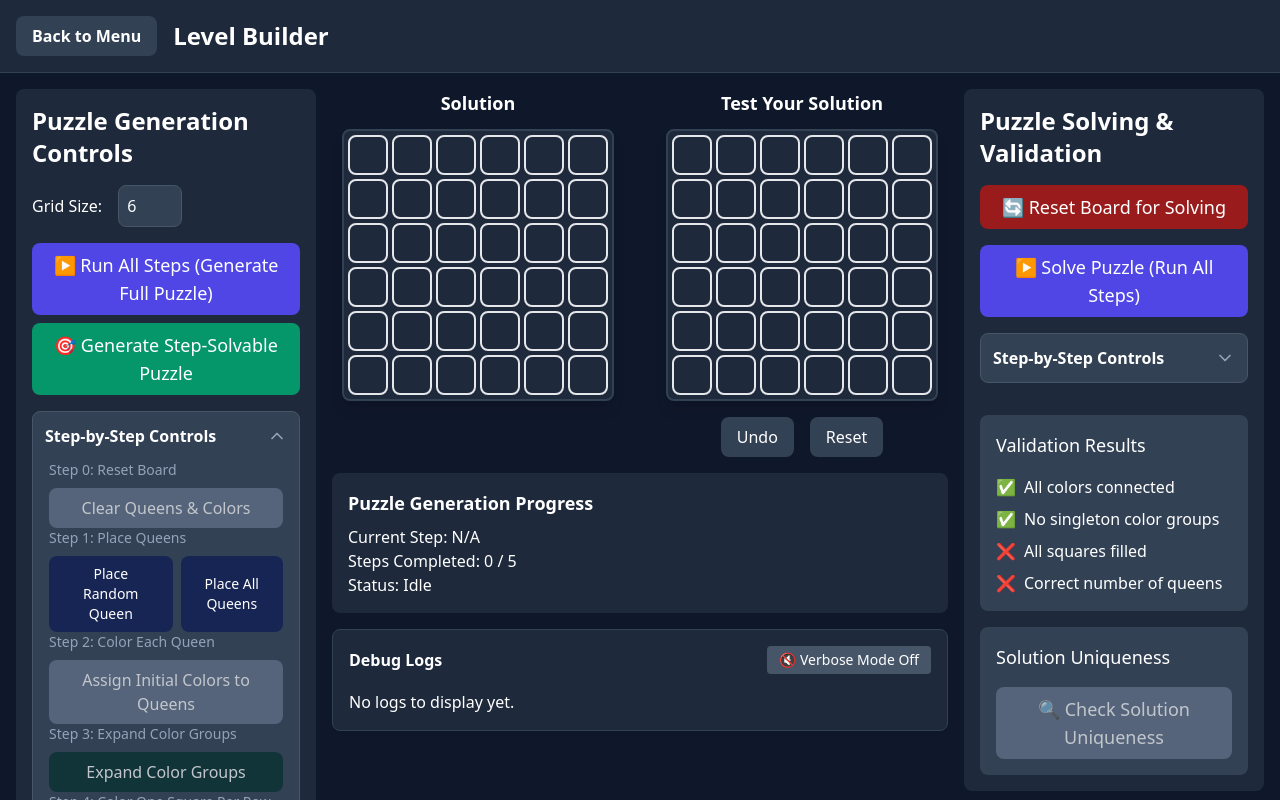
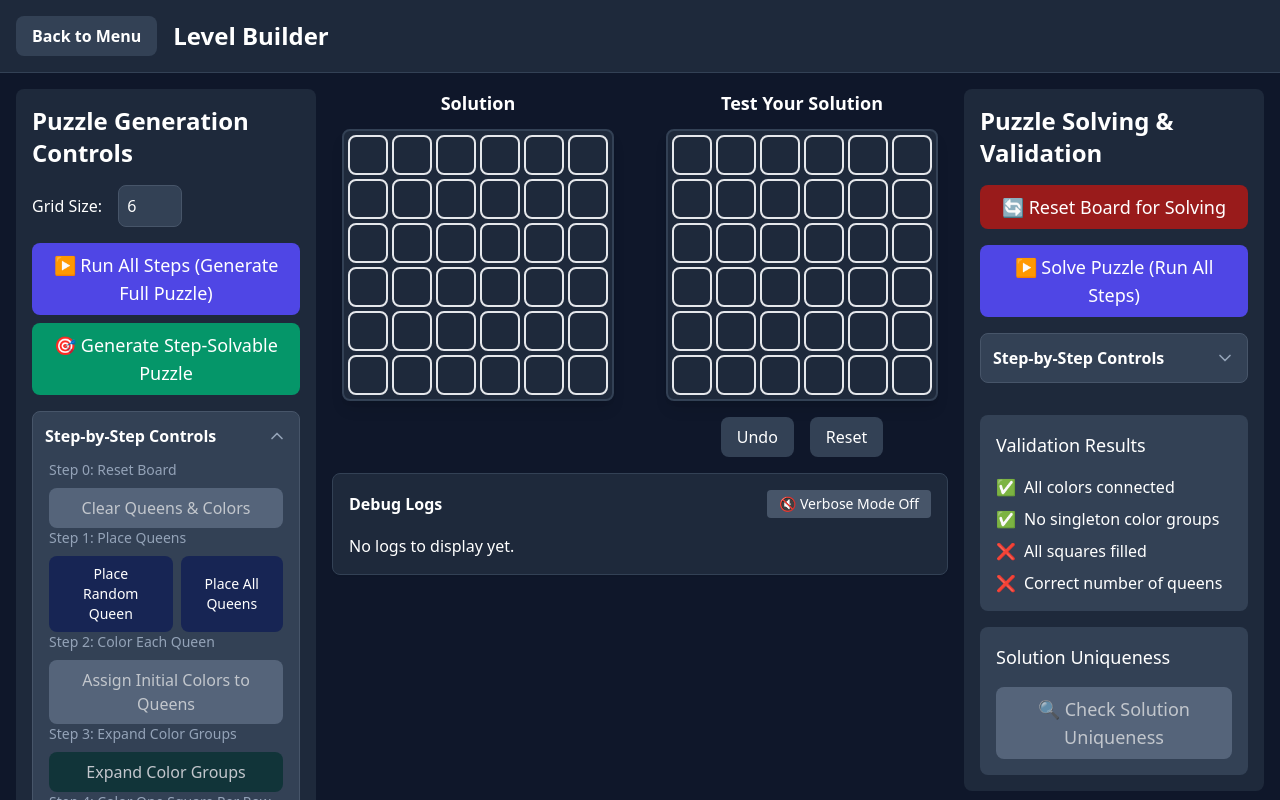
Before and after one commit to Crushford/Cassowary-Games, a Vue app: page /level-builder in a window 1280 px wide. Shown: the top 800 px of the page. Built offline with nearby package versions, Linux system fonts and the light colour scheme.

Commit message:
remove puzzle generation progress

```diff
--- a/src/components/PuzzleGenerationProgress.vue
+++ /dev/null
@@ -1,22 +0,0 @@
-<template>
-  <div class="bg-slate-800 p-4 rounded-lg flex flex-col gap-2">
-    <h3 class="text-lg font-semibold text-white">Puzzle Generation Progress</h3>
-    <div class="text-white">
-      <p>Current Step: {{ gameStore.puzzleGenerationState.currentStep || 'N/A' }}</p>
-      <p>
-        Steps Completed: {{ gameStore.puzzleGenerationState.completedSteps }} /
-        {{ gameStore.puzzleGenerationState.totalSteps }}
-      </p>
-      <p>Status: {{ gameStore.puzzleGenerationState.isGenerating ? 'Generating...' : 'Idle' }}</p>
-      <p v-if="gameStore.puzzleGenerationState.isInterrupted" class="text-red-500">
-        Process Interrupted
-      </p>
-    </div>
-  </div>
-</template>
-
-<script setup lang="ts">
-import { useGameStore } from '../stores/gameStore';
-
-const gameStore = useGameStore();
-</script>
--- a/src/views/LevelBuilder.vue
+++ b/src/views/LevelBuilder.vue
@@ -29,8 +29,6 @@
       >
         {{ gameStore.errorMessage }}
       </div>
-
-      <PuzzleGenerationProgress />
 
       <section
         v-if="gameStore.debugLogs.length > 0"
@@ -109,9 +107,6 @@ const PuzzleSolvingPanel = defineAsyncComponent(
   () => import('../components/PuzzleSolvingPanel.vue')
 );
 const GameStateExport = defineAsyncComponent(() => import('../components/GameStateExport.vue'));
-const PuzzleGenerationProgress = defineAsyncComponent(
-  () => import('../components/PuzzleGenerationProgress.vue')
-);
 
 const gameStore = useGameStore();
 const copyStatus = ref('');
```
